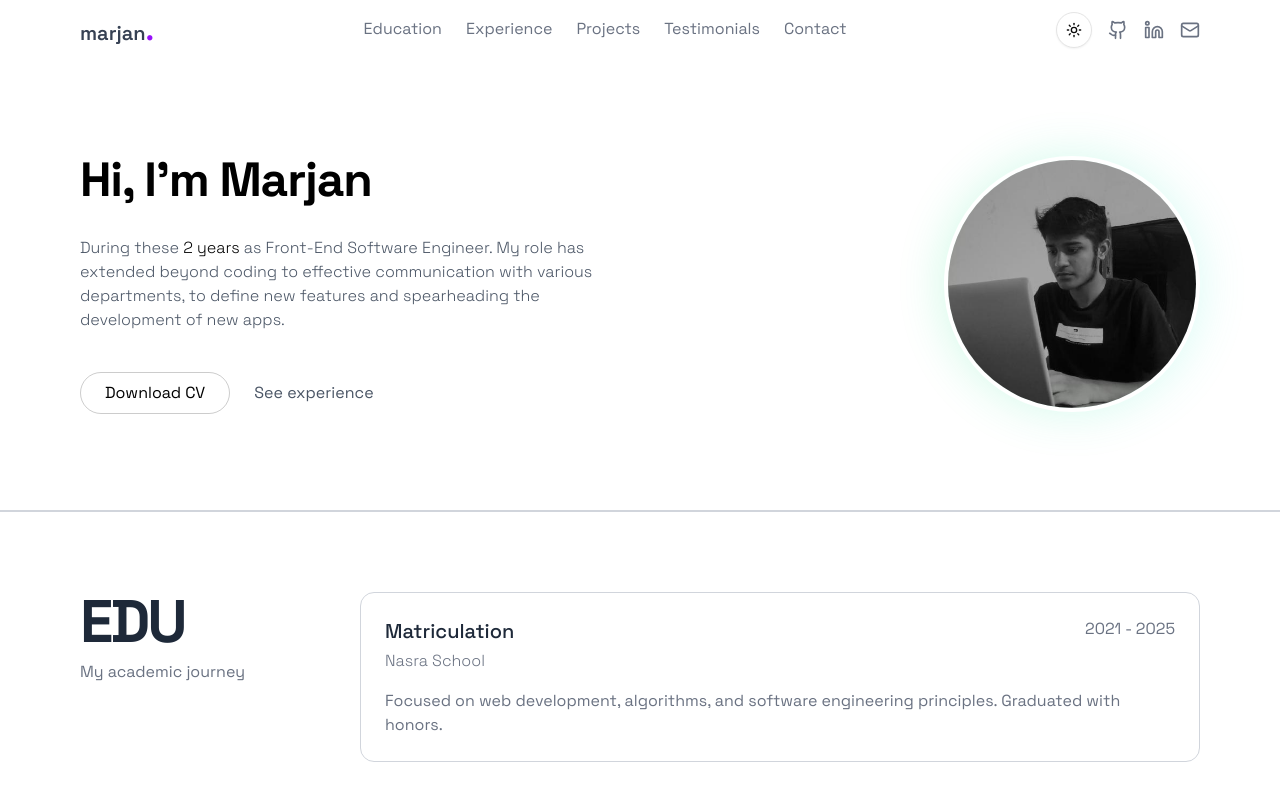
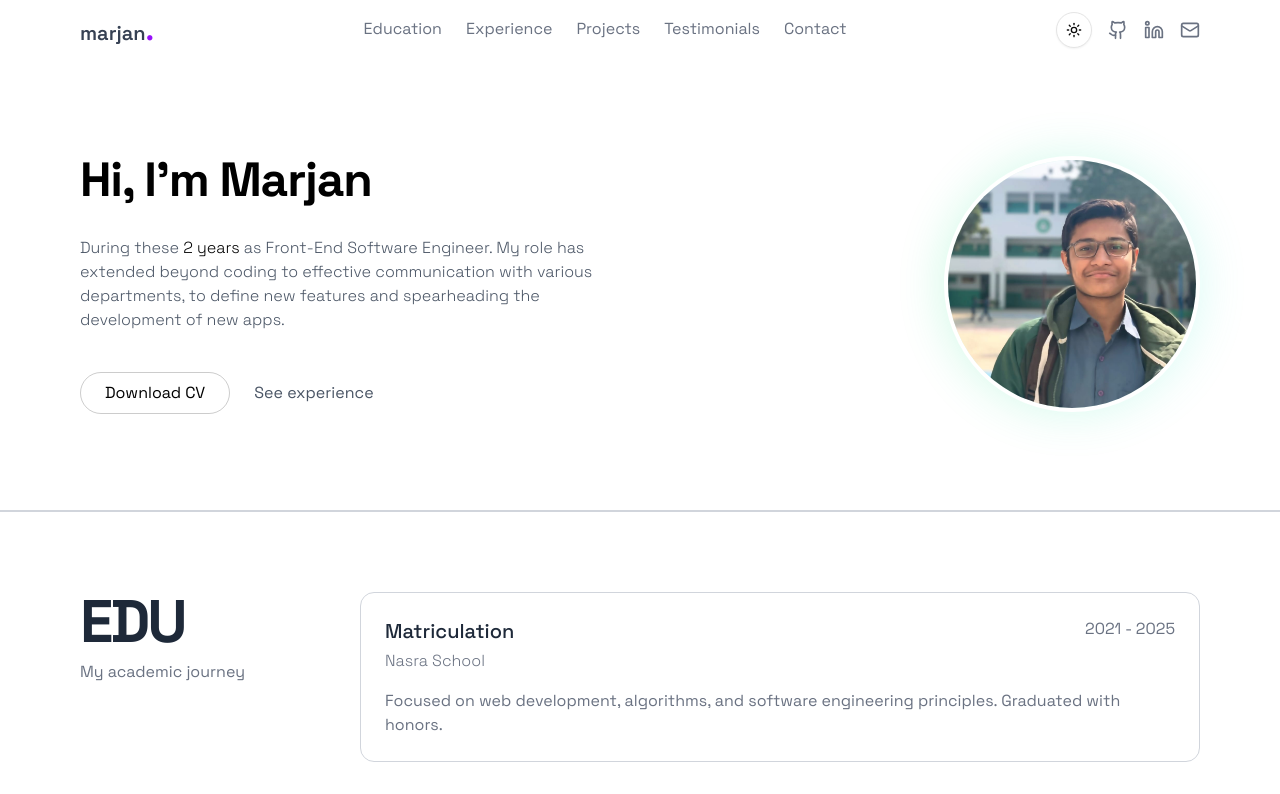
Before and after one commit to marjan-ahmed/marjan-portfolio, a Next.js app: page / in a window 1280 px wide. Shown: the top 794 px of the page. Built offline with nearby package versions, Linux system fonts and the light colour scheme.

Commit message:
fix: changed my picture

```diff
--- a/app/page.tsx
+++ b/app/page.tsx
@@ -44,7 +44,7 @@ export default function Home() {
               <div className="relative w-56 h-56 sm:w-64 sm:h-64">
                 <div className="absolute inset-0 rounded-full bg-gradient-to-r from-green-400 to-teal-300 opacity-20 blur-xl"></div>
                 <div className="relative w-full h-full rounded-full overflow-hidden border-4 border-white dark:border-black">
-                  <Image src="/coding_table.jpeg" alt="Lucas" fill className="object-cover" priority />
+                  <Image src="/profile.jpg" alt="Lucas" fill className="object-cover" priority />
                 </div>
               </div>
             </div>
```
